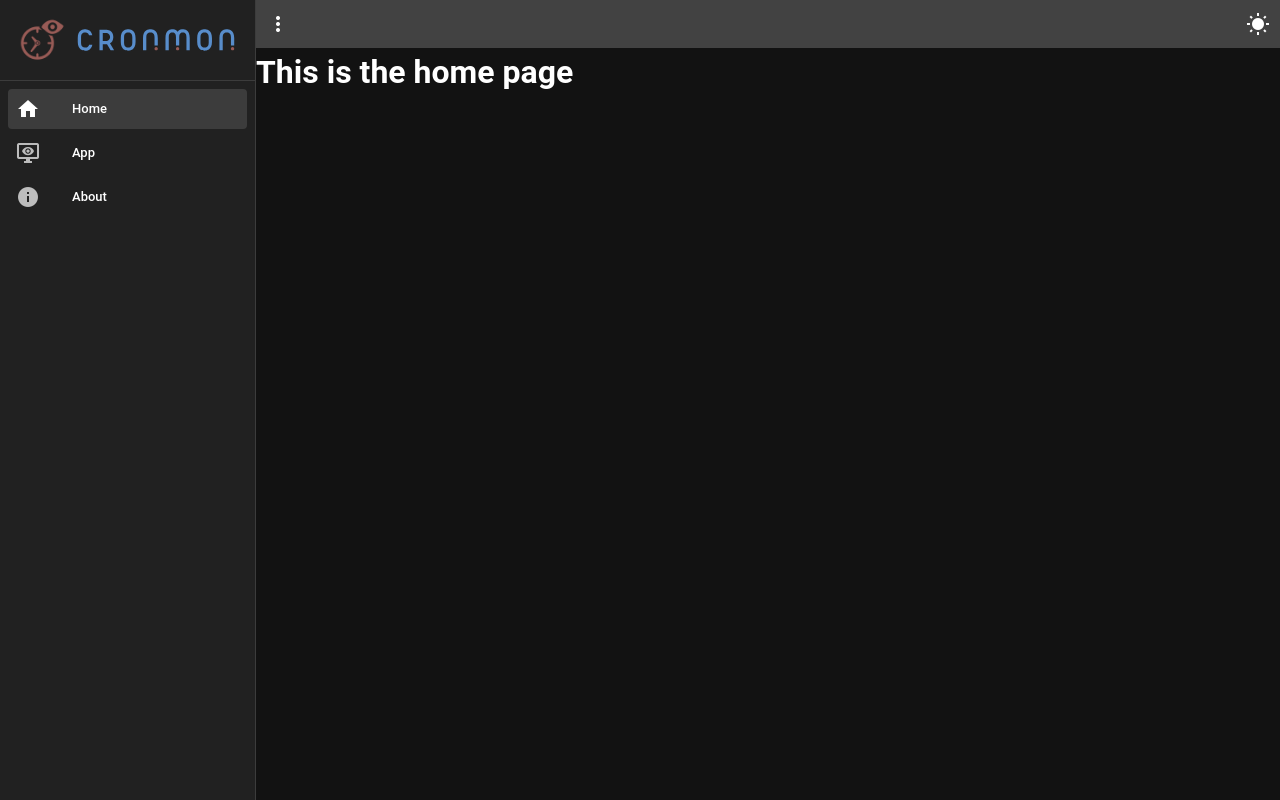
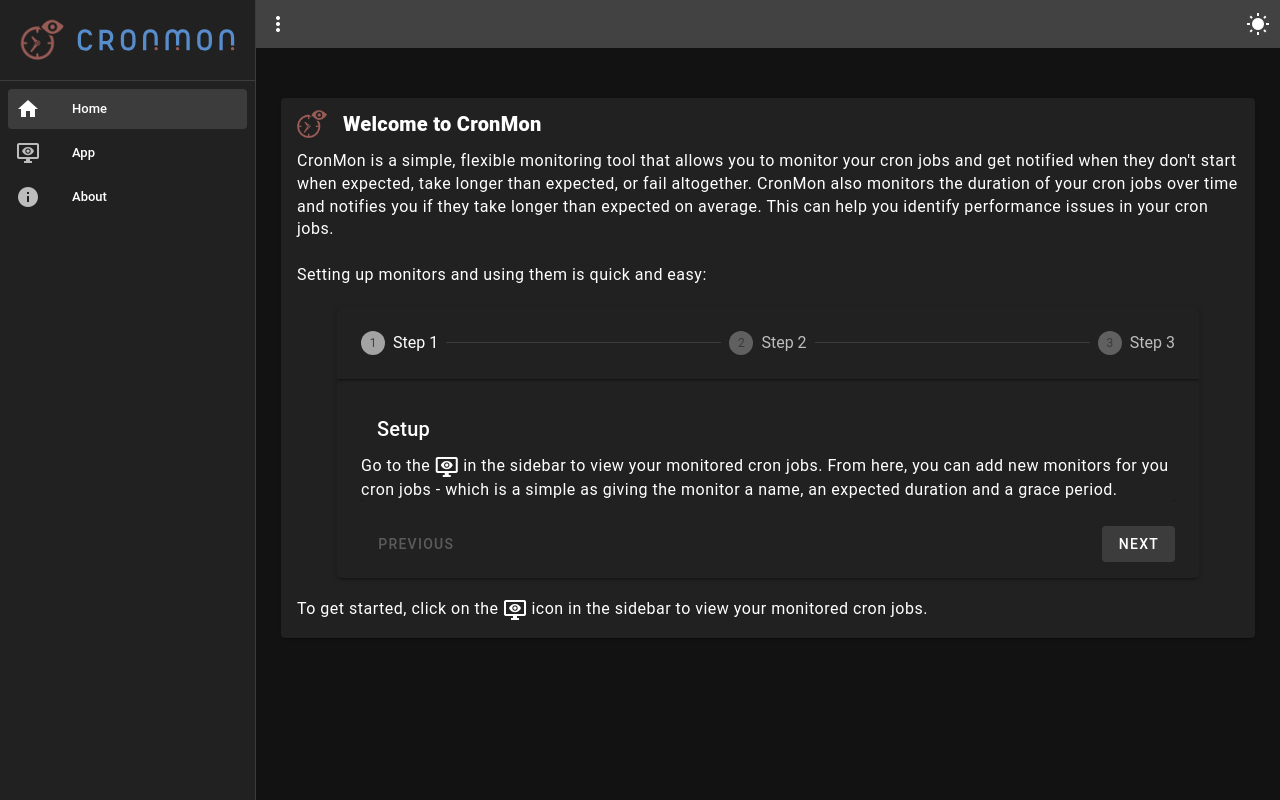
Before and after one commit to cron-mon-io/cron-mon, a Vue app in the folder app/: page / in a window 1280 px wide. Built offline with nearby package versions, Linux system fonts and the light colour scheme.

Commit message:
feat: Basic home page with some basic info

```diff
--- a/app/src/views/HomeView.vue
+++ b/app/src/views/HomeView.vue
@@ -1,5 +1,77 @@
 <template>
-  <div>
-    <h1>This is the home page</h1>
-  </div>
+  <v-card variant="elevated" class="content">
+    <template v-slot:title>
+      <div class="title">
+        <v-icon>
+          <v-img :width="40" :height="40" aspect-ratio="16/9" :src="CronMonIcon"></v-img>
+        </v-icon>
+        <span class="font-weight-black">Welcome to CronMon</span>
+      </div>
+    </template>
+    <v-card-text class="text-body-1">
+      CronMon is a simple, flexible monitoring tool that allows you to monitor your cron jobs and
+      get notified when they don't start when expected, take longer than expected, or fail
+      altogether. CronMon also monitors the duration of your cron jobs over time and notifies you if
+      they take longer than expected on average. This can help you identify performance issues in
+      your cron jobs.
+
+      <br /><br />
+
+      Setting up monitors and using them is quick and easy:
+
+      <!-- Try this as a timeline as well - see what looks better! -->
+      <v-stepper class="my-5 mx-10" :items="['Step 1', 'Step 2', 'Step 3']">
+        <!-- eslint-disable-next-line vue/valid-v-slot -->
+        <template v-slot:item.1>
+          <v-card title="Setup">
+            Go to the <v-icon to="/app">mdi-monitor-eye</v-icon> in the sidebar to view your
+            monitored cron jobs. From here, you can add new monitors for you cron jobs - which is a
+            simple as giving the monitor a name, an expected duration and a grace period.
+          </v-card>
+        </template>
+
+        <!-- eslint-disable-next-line vue/valid-v-slot -->
+        <template v-slot:item.2>
+          <v-card title="Integration">
+            CronMon provides a simple REST API to integrate with your existing applications, which
+            is as simple as two API calls: one to signify that a new job has started and another to
+            say that it's finished.
+            <v-alert type="info" class="mt-3">
+              In the future, CronMon will also provide libraries in various programming languages to
+              make integration even simpler.
+            </v-alert>
+          </v-card>
+        </template>
+
+        <!-- eslint-disable-next-line vue/valid-v-slot -->
+        <template v-slot:item.3>
+          <v-card title="Go go go!">
+            Start running your jobs! CronMon will then take care of the rest.
+          </v-card>
+        </template>
+      </v-stepper>
+
+      To get started, click on the <v-icon>mdi-monitor-eye</v-icon> icon in the sidebar to view your
+      monitored cron jobs.
+    </v-card-text>
+  </v-card>
 </template>
+
+<script setup lang="ts">
+import CronMonIcon from '@/assets/icon.svg'
+</script>
+
+<style scoped>
+.content {
+  /* Do away with this via Vuetify's mx-13 and mt-6 */
+  margin: 50px 25px auto;
+}
+
+.title {
+  display: flex;
+}
+.title span {
+  /* Do away with this via Vuetify's ml-n */
+  margin-left: 1rem;
+}
+</style>
```
